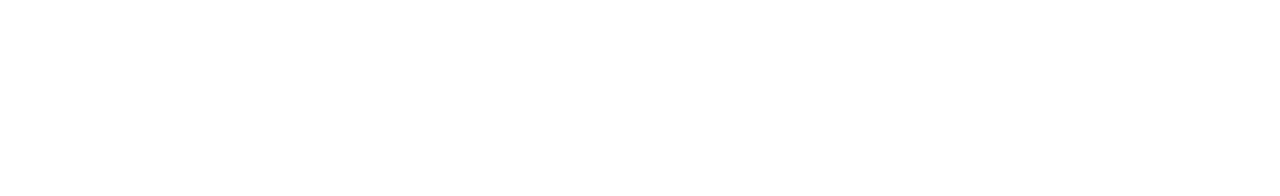
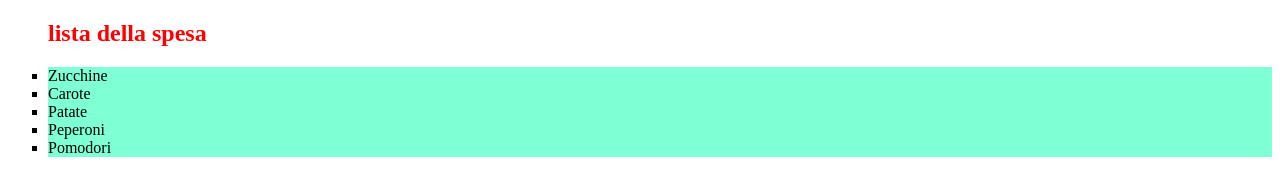
Before and after one commit to Abcapon/Esercitazione, a plain HTML site: page index.html in a window 1280 px wide. Drawn offline with Linux system fonts and the light colour scheme.

Commit message:
modifiche sviluppatore-b

```diff
--- a/index.html
+++ b/index.html
@@ -1,11 +1,29 @@
 <!DOCTYPE html>
+
 <html lang="en">
+
 <head>
-    <meta charset="UTF-8">
-    <meta name="viewport" content="width=device-width, initial-scale=1.0">
-    <title>Esercizio Git</title>
+
+        <meta charset="UTF-8">
+
+        <meta http-equiv="X-UA-Compatible" content="IE=edge">
+
+        <meta name="viewport" content="width=device-width, initial-scale=1.0">
+
+        <title>Document</title>
+        <link rel="stylesheet" href="style.css">
+
 </head>
+
 <body>
+<ul>
+    <h2>lista della spesa</h2>
+    <li>Zucchine</li>
+    <li>Carote</li>
+    <li>Patate</li>
+    <li>Peperoni</li>
+    <li>Pomodori</li>
+</ul>
+</body>
 
-</body>
 </html>
--- /dev/null
+++ b/style.css
@@ -0,0 +1,9 @@
+h2 {
+    color: red;
+}
+ul {
+    list-style-type: square;
+}
+li {
+    background-color: aquamarine;
+}
```
